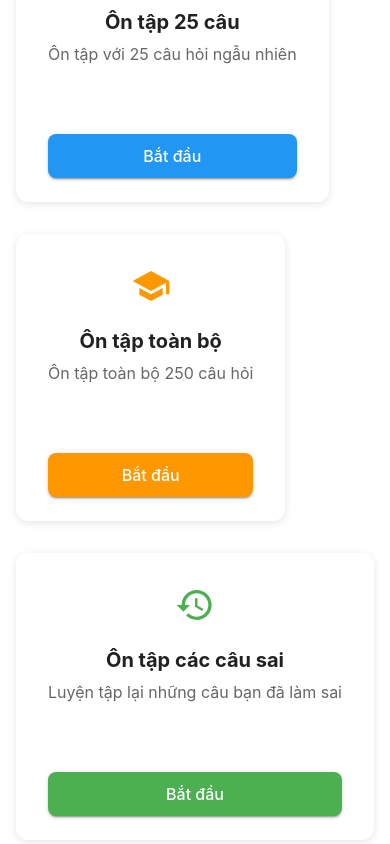
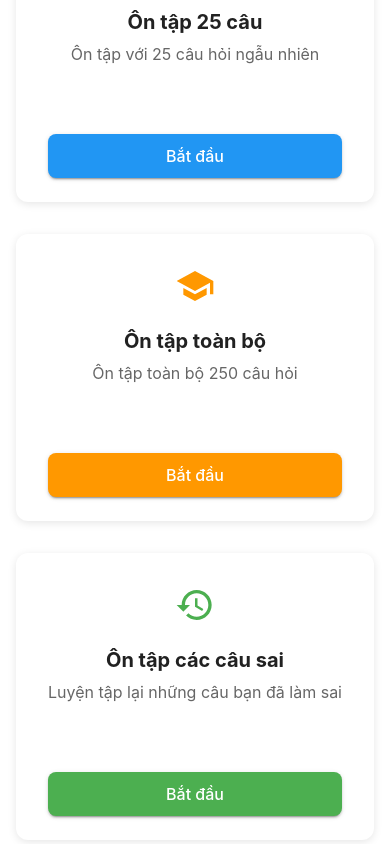
Before and after one commit to duongductrung1708/driver-license-test, a React (Create React App) app: page / in a window 390 px wide. Shown: the part 1920-2764 px from the top of the page. Built offline with nearby package versions, Linux system fonts and the light colour scheme.

Commit message:
update responsive

```diff
--- a/src/pages/Home.jsx
+++ b/src/pages/Home.jsx
@@ -286,7 +286,7 @@ const Home = () => {
       <SearchQuestions />
 
       {/* Các chế độ học */}
-      <Grid container spacing={4} alignItems="stretch" sx={{ mb: 6 }}>
+      <Grid container spacing={{lg: 4, md: 4, sm: 5, xs: 4}} alignItems="stretch" sx={{ mb: 6 }}>
         {features.map((feature, index) => (
           <Grid item xs={12} sm={6} md={3} key={index} sx={{ display: "flex" }}>
             <Card
@@ -294,6 +294,7 @@ const Home = () => {
               style={{ animationDelay: `${index * 0.2}s` }}
               sx={{
                 height: "100%",
+                width: {lg: "22.5rem", sm: "28.5rem", xs: "25rem"},
                 display: "flex",
                 flexDirection: "column",
                 cursor: "pointer",
```
